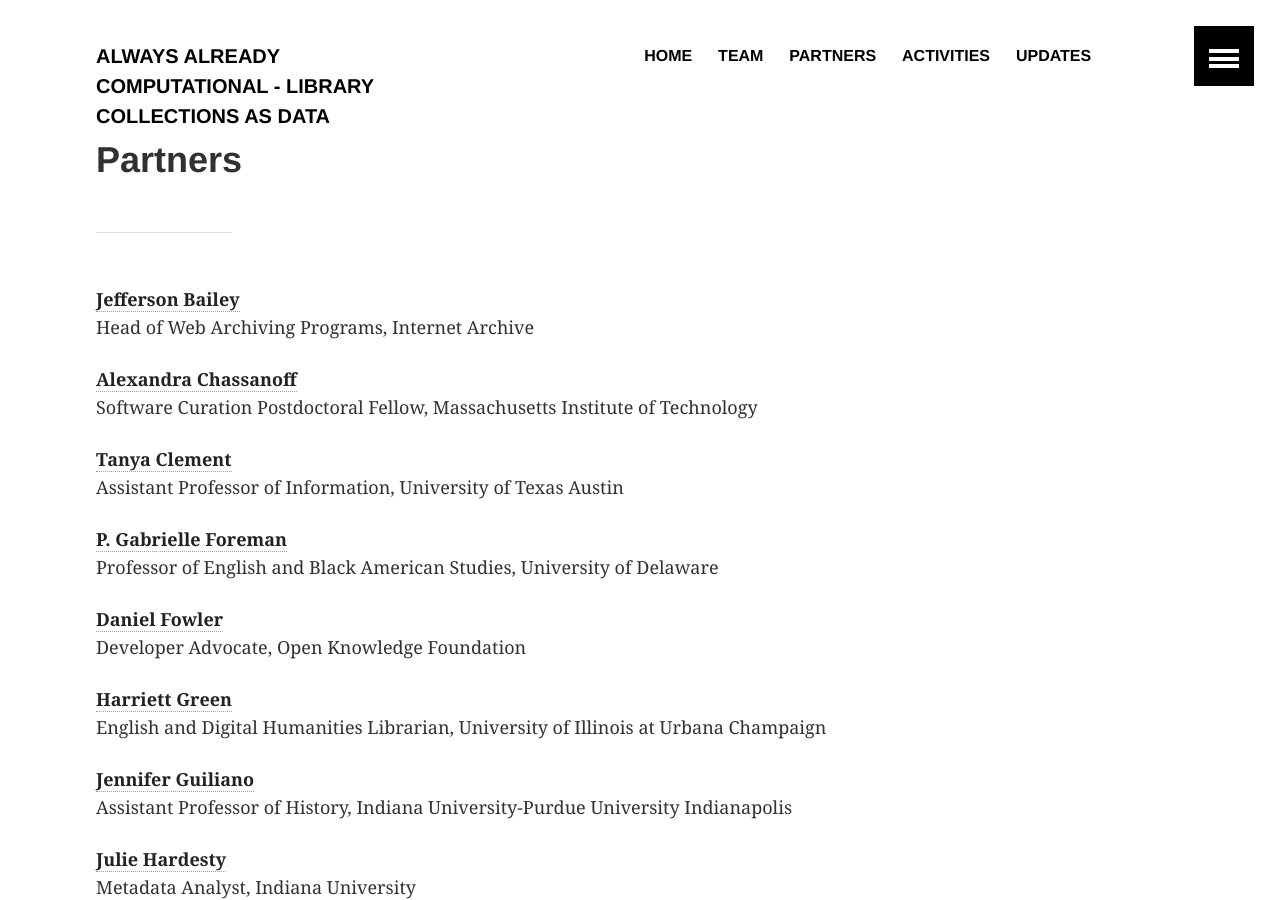
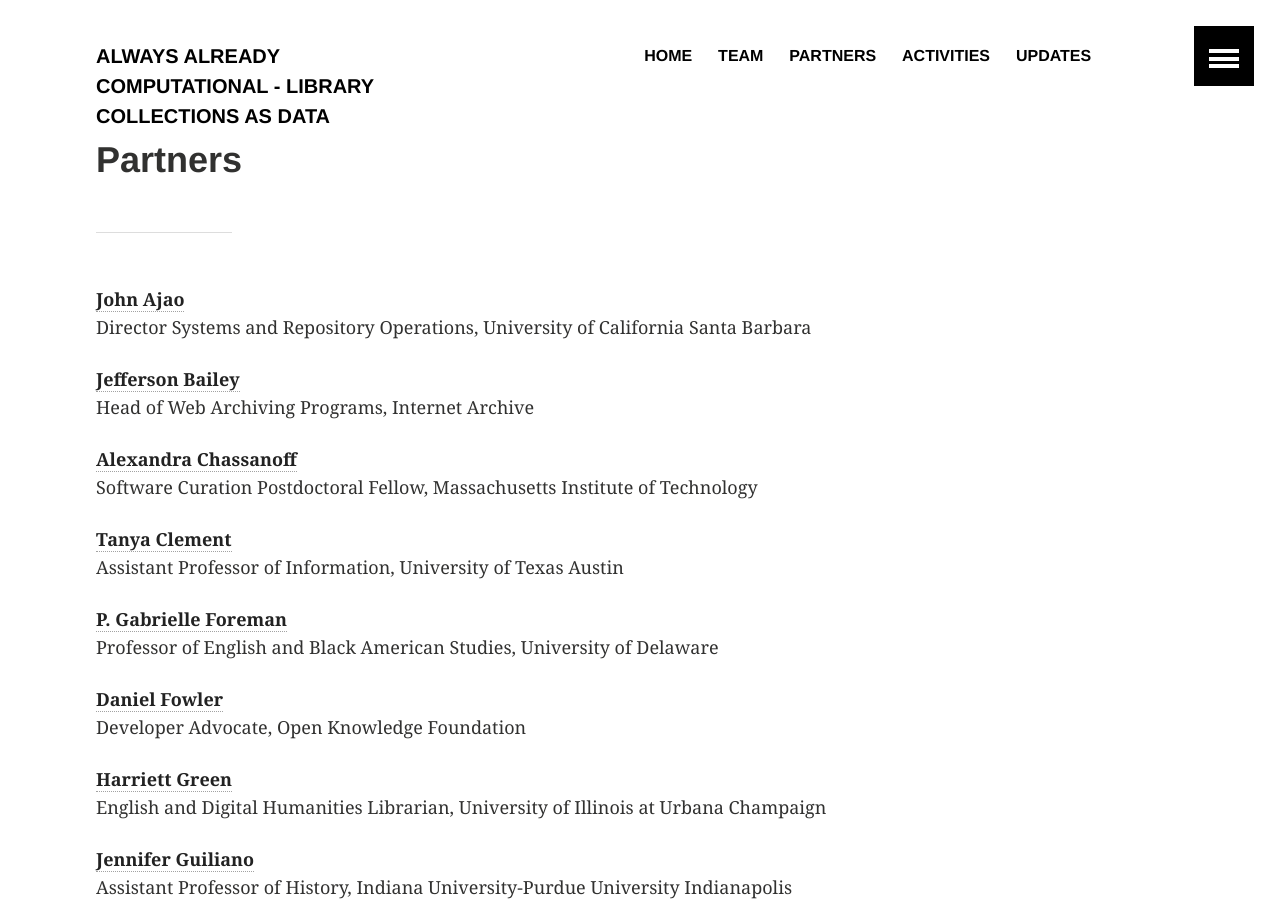
Before and after one commit to collectionsasdata/collectionsasdata.github.io, a Jekyll site: the page built from partners.md, in a window 1280 px wide and 900 px high. Built offline with Jekyll 4.4.1, drawn with Linux system fonts in a browser that asks for light colours.

Commit message:
Update partners.md

```diff
--- a/partners.md
+++ b/partners.md
@@ -3,6 +3,9 @@
 title:  "Partners"
 ---
 ---
+
+[**John Ajao**](https://www.linkedin.com/in/johnajao//)<br/>
+Director Systems and Repository Operations, University of California Santa Barbara
 
 [**Jefferson Bailey**](http://www.jeffersonbailey.com/)<br/>
 Head of Web Archiving Programs, Internet Archive
```
